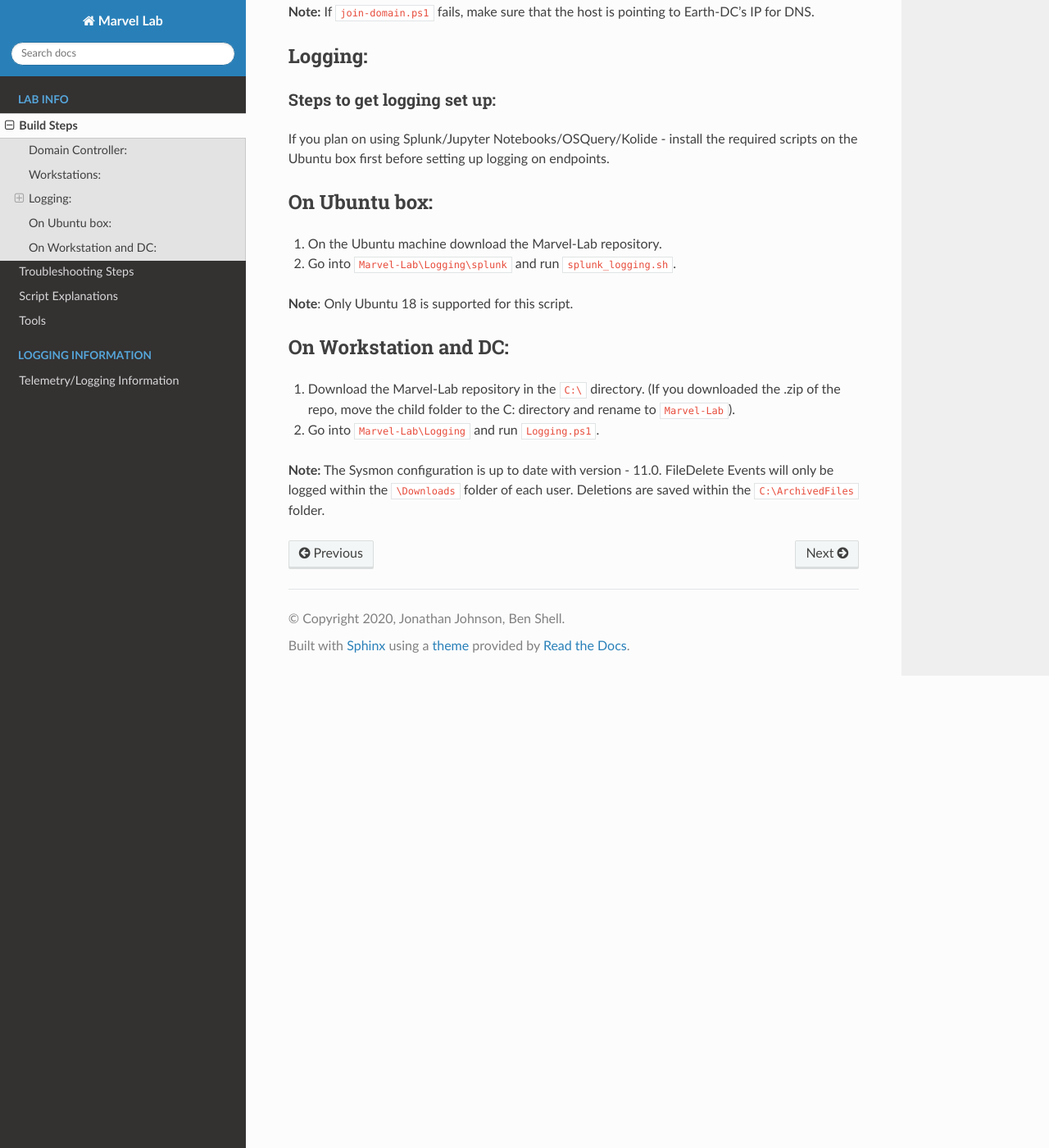
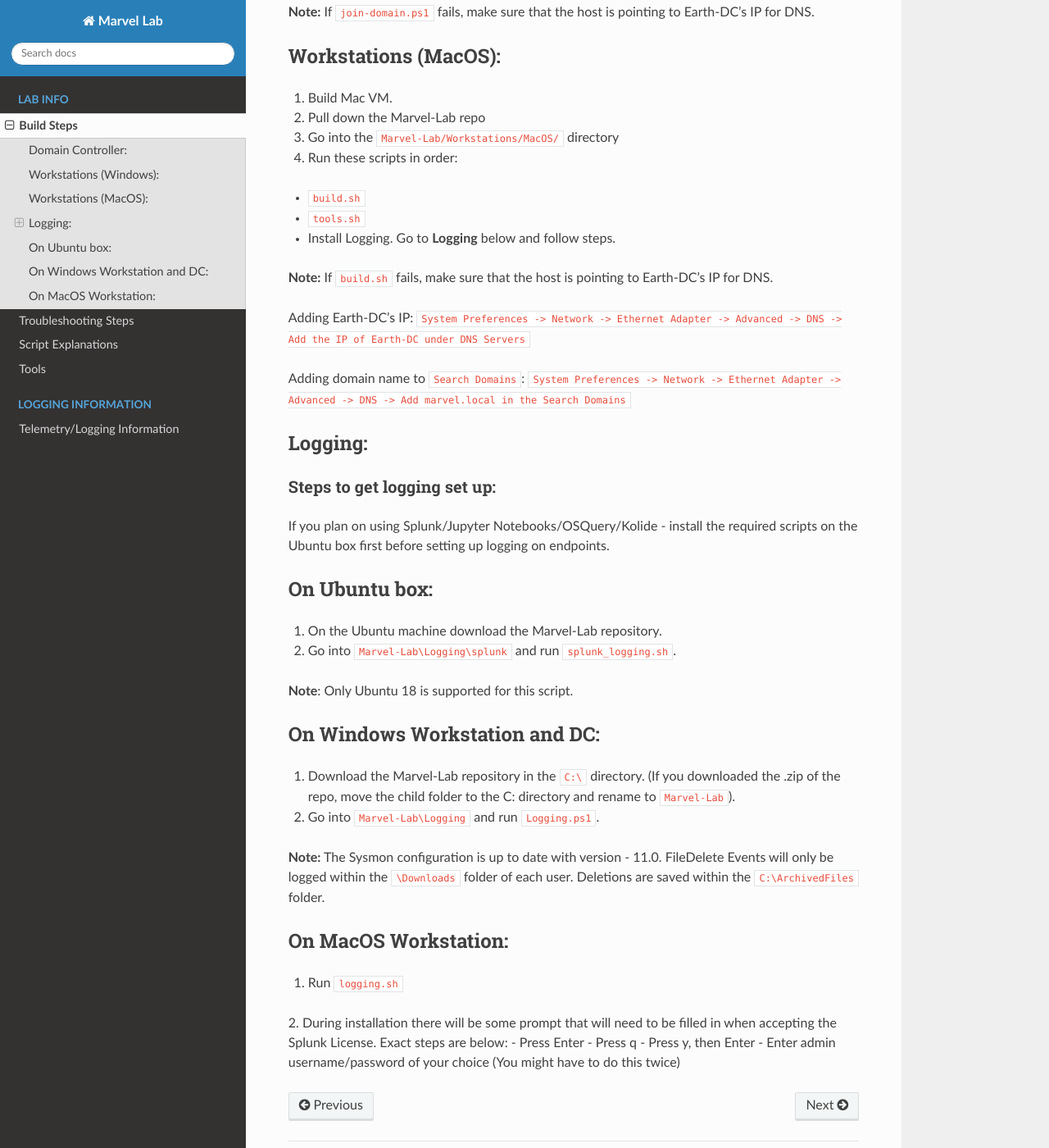
Before and after one commit to jsecurity101/Marvel-Lab, a Sphinx documentation site: the page built from docs/subpages/build_steps.rst, in a window 1280 px wide and 1400 px high, scrolled down 907 px. Shown: the whole window at 82% size. Built offline with Sphinx 7.4.7 and the Read the Docs theme 2.0.0, drawn with Linux system fonts in a browser that asks for light colours; some of the changed text lies outside the part shown.

Commit message:
adding MacOS build scripts

```diff
--- a/docs/index.rst
+++ b/docs/index.rst
@@ -32,7 +32,7 @@ Tools for red-teaming, blue-teaming, and debugging are installed. To see the ful
 
 To Do:
 ------------------------------
--  Forward OSQuery logs to Splunk
+
 
 .. toctree::
    :maxdepth: 2
--- a/docs/subpages/build_steps.rst
+++ b/docs/subpages/build_steps.rst
@@ -19,7 +19,7 @@ Domain Controller:
 -  ``Import-GPOBackup.ps1``
 -  Install Logging. Go to **Logging** below and follow steps.
 
-Workstations:
+Workstations (Windows):
 #############
 
 1. Build Windows 10 VM.
@@ -39,6 +39,26 @@ Workstations:
 **Note:** If ``join-domain.ps1`` fails, make sure that the host is
 pointing to Earth-DC’s IP for DNS.
 
+Workstations (MacOS):
+#############
+
+1. Build Mac VM.
+2. Pull down the Marvel-Lab repo
+3. Go into the ``Marvel-Lab/Workstations/MacOS/`` directory
+4. Run these scripts in order:
+
+-  ``build.sh``
+-  ``tools.sh``
+-  Install Logging. Go to **Logging** below and follow steps.
+
+**Note:** If ``build.sh`` fails, make sure that the host is
+pointing to Earth-DC’s IP for DNS.
+
+Adding Earth-DC's IP:  ``System Preferences -> Network -> Ethernet Adapter -> Advanced -> DNS -> Add the IP of Earth-DC under DNS Servers``
+
+Adding domain name to ``Search Domains``:  ``System Preferences -> Network -> Ethernet Adapter -> Advanced -> DNS -> Add marvel.local in the Search Domains``
+
+
 Logging:
 ########
 
@@ -56,8 +76,8 @@ On Ubuntu box:
 
 **Note**: Only Ubuntu 18 is supported for this script.
 
-On Workstation and DC:
-######################
+On Windows Workstation and DC:
+##############################
 
 1. Download the Marvel-Lab repository in the ``C:\`` directory. (If you
    downloaded the .zip of the repo, move the child folder to the
@@ -68,3 +88,12 @@ On Workstation and DC:
 FileDelete Events will only be logged within the
 ``\Downloads`` folder of each user. Deletions are saved within
 the ``C:\ArchivedFiles`` folder.
+
+On MacOS Workstation:
+######################
+1. Run ``logging.sh``
+2. During installation there will be some prompt that will need to be filled in when accepting the Splunk License. Exact steps are below:
+- Press Enter
+- Press q
+- Press y, then Enter
+- Enter admin username/password of your choice (You might have to do this twice)
--- a/docs/subpages/logging.rst
+++ b/docs/subpages/logging.rst
@@ -24,7 +24,7 @@ Data Sensors Available:
    -  Logs are stored within the Marvel-Lab directory you created under:
       ``Marvel-Lab/Logging/splunk/zeek/zeek-logs``
 
--  `OSQuery`_ (Currently not fully opperational)
+-  `OSQuery`_ (Mac and Windows)
 
 Analytic Platforms:
 ###################
```
Also changed, not shown: 20 other files.
